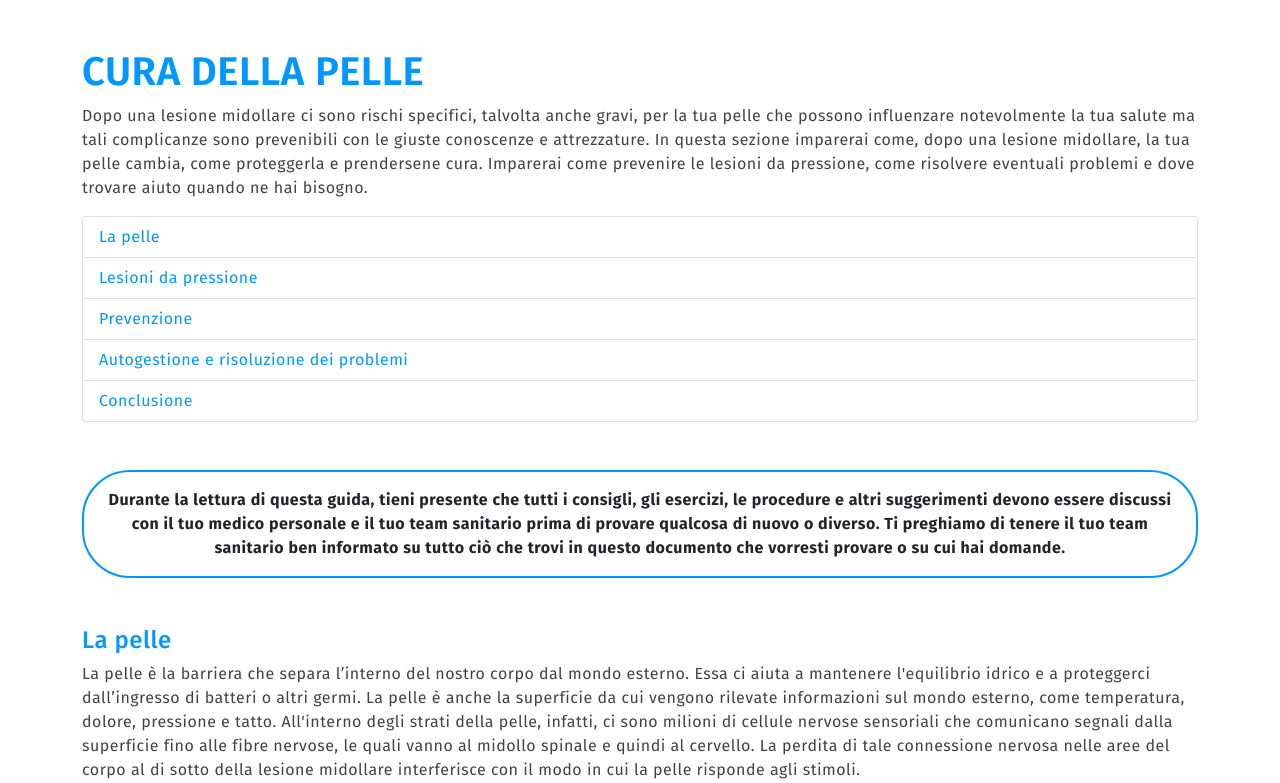
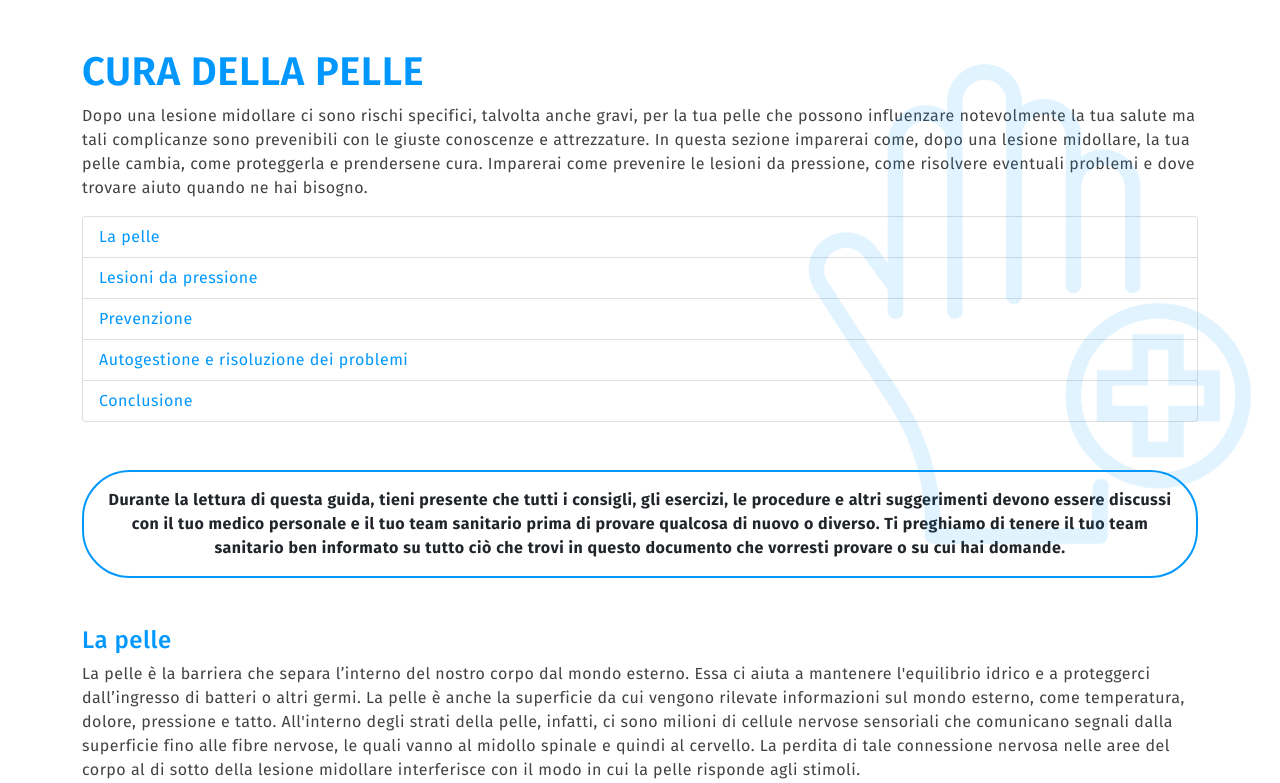
Before and after one commit to PietroLonginetti/VLM, a PHP site: page /article.php?name=cura-della-pelle in a window 1280 px wide. Shown: the part 87-870 px from the top of the page. Run offline with PHP 8.4, Linux system fonts and the light colour scheme.

Commit message:
watermark

```diff
--- a/articles/cura-della-pelle.html
+++ b/articles/cura-della-pelle.html
@@ -1,4 +1,5 @@
 <div class="chapter-container">
+  <img src="assets/img/cura-della-pelle/watermark.png" class="watermark">
   <h1>CURA DELLA PELLE</h1>
   <p>Dopo una lesione midollare ci sono rischi specifici, talvolta anche gravi, per la tua pelle che possono
     influenzare notevolmente la tua salute ma tali complicanze sono prevenibili con le giuste conoscenze e attrezzature.
--- a/assets/article.css
+++ b/assets/article.css
@@ -66,3 +66,13 @@ p, li{
 .framed{
     border: 1px solid rgba(0,0,0,.125);
 }
+
+.watermark{
+    position: absolute;
+    right: 0;
+    top: 0;
+    z-index: 1;
+    width: 40%;
+    opacity: 0.4;
+    margin-top: 10%;
+}
```
Also changed, not shown: assets/img/cura-della-pelle/w-cura-della-pelle.png (deleted), assets/img/cura-della-pelle/watermark.png (added), assets/img/thumbnail.png (deleted).
